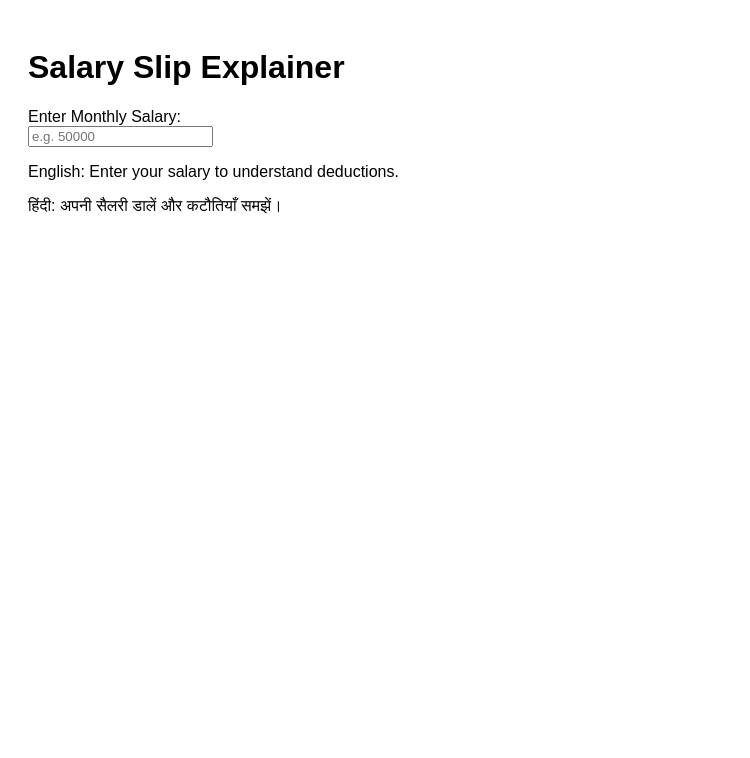
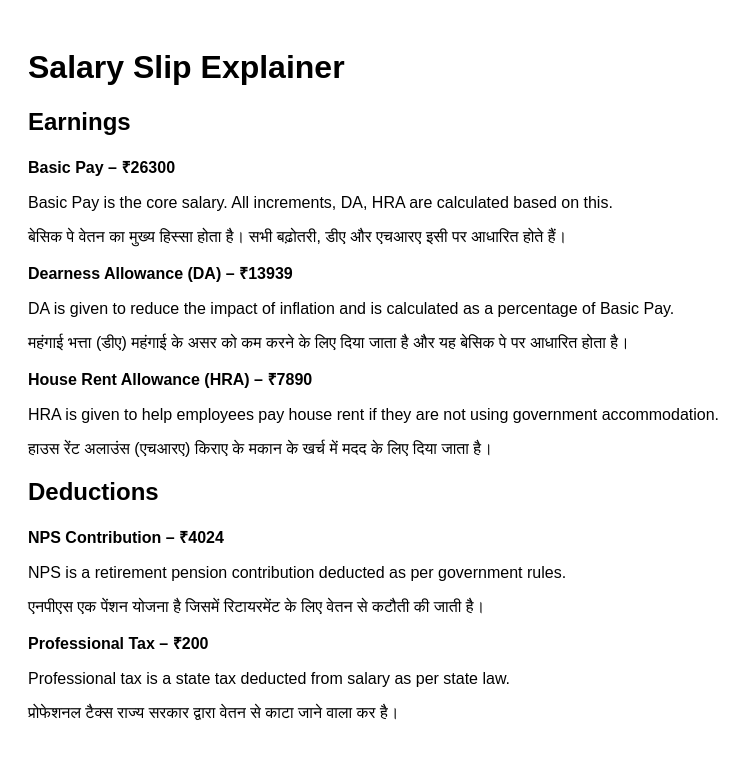
Before and after one commit to salarysamjho/salary-slip-explainer-v1, a Next.js app: page / in a window 1280 px wide. Shown: the top 758 px of the page, without its empty margins (0-750 px from the left). Built offline with nearby package versions, Linux system fonts and the light colour scheme.

Commit message:
Update page.tsx

```diff
--- a/app/page.tsx
+++ b/app/page.tsx
@@ -1,18 +1,75 @@
 export default function Home() {
+  const earnings = [
+    {
+      name: "Basic Pay",
+      amount: 26300,
+      explanationEn:
+        "Basic Pay is the core salary. All increments, DA, HRA are calculated based on this.",
+      explanationHi:
+        "बेसिक पे वेतन का मुख्य हिस्सा होता है। सभी बढ़ोतरी, डीए और एचआरए इसी पर आधारित होते हैं।",
+    },
+    {
+      name: "Dearness Allowance (DA)",
+      amount: 13939,
+      explanationEn:
+        "DA is given to reduce the impact of inflation and is calculated as a percentage of Basic Pay.",
+      explanationHi:
+        "महंगाई भत्ता (डीए) महंगाई के असर को कम करने के लिए दिया जाता है और यह बेसिक पे पर आधारित होता है।",
+    },
+    {
+      name: "House Rent Allowance (HRA)",
+      amount: 7890,
+      explanationEn:
+        "HRA is given to help employees pay house rent if they are not using government accommodation.",
+      explanationHi:
+        "हाउस रेंट अलाउंस (एचआरए) किराए के मकान के खर्च में मदद के लिए दिया जाता है।",
+    },
+  ];
+
+  const deductions = [
+    {
+      name: "NPS Contribution",
+      amount: 4024,
+      explanationEn:
+        "NPS is a retirement pension contribution deducted as per government rules.",
+      explanationHi:
+        "एनपीएस एक पेंशन योजना है जिसमें रिटायरमेंट के लिए वेतन से कटौती की जाती है।",
+    },
+    {
+      name: "Professional Tax",
+      amount: 200,
+      explanationEn:
+        "Professional tax is a state tax deducted from salary as per state law.",
+      explanationHi:
+        "प्रोफेशनल टैक्स राज्य सरकार द्वारा वेतन से काटा जाने वाला कर है।",
+    },
+  ];
+
   return (
     <div style={{ padding: "20px", fontFamily: "Arial" }}>
       <h1>Salary Slip Explainer</h1>
 
-      <label>Enter Monthly Salary:</label>
-      <br />
-      <input type="number" placeholder="e.g. 50000" />
+      <h2>Earnings</h2>
+      {earnings.map((item, index) => (
+        <div key={index} style={{ marginBottom: "15px" }}>
+          <strong>
+            {item.name} – ₹{item.amount}
+          </strong>
+          <p>{item.explanationEn}</p>
+          <p>{item.explanationHi}</p>
+        </div>
+      ))}
 
-      <p>
-        English: Enter your salary to understand deductions.
-      </p>
-      <p>
-        हिंदी: अपनी सैलरी डालें और कटौतियाँ समझें।
-      </p>
+      <h2>Deductions</h2>
+      {deductions.map((item, index) => (
+        <div key={index} style={{ marginBottom: "15px" }}>
+          <strong>
+            {item.name} – ₹{item.amount}
+          </strong>
+          <p>{item.explanationEn}</p>
+          <p>{item.explanationHi}</p>
+        </div>
+      ))}
     </div>
   );
 }
```
